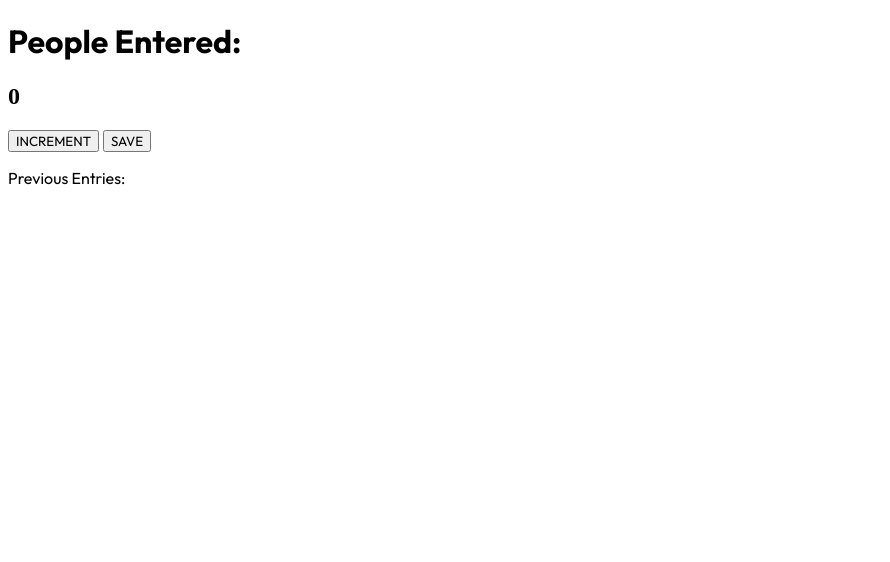
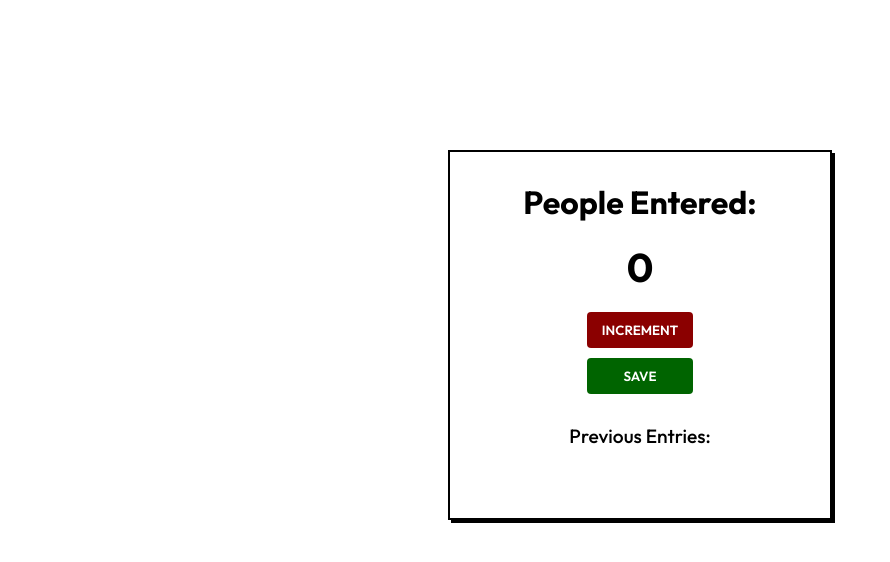
Before and after one commit to theuzomavictor/Attendance-counter-app, a plain HTML site: page index.html in a window 1280 px wide. Shown: the whole page, without its empty margins (0-890 px from the left). Drawn offline with Linux system fonts and the light colour scheme.

Commit message:
Add styles
Minimal styles added to improve the app and make it appealling for desktop view

```diff
--- a/index.html
+++ b/index.html
@@ -11,11 +11,16 @@
         <div class="content">
             <h1>People Entered:</h1>
             <h2 id="count-el">0</h2>
-            <button id="increment-btn" onclick="incrementCount()">INCREMENT</button>
-            <button id="save-btn" onclick="save()">SAVE</button>
+            <div class="but">
+                <button id="increment-btn" onclick="incrementCount()">INCREMENT</button>
+                <br>
+                <button id="save-btn" onclick="save()">SAVE</button>
+            </div>
             <p id="save-el">Previous Entries: </p>
         </div>
     </div>
+
+
     <script src="script.js"></script>
 </body>
 </html>
--- a/styles.css
+++ b/styles.css
@@ -1,5 +1,70 @@
 @import url('https://fonts.googleapis.com/css2?family=Outfit:wght@100..900&display=swap');
 
-h1, p, button {
+* {
+    margin: 0;
+    padding: 0;
+    box-sizing: border-box;
+}
+
+body {
+    display: flex;
+    justify-content: center;
+    align-items: center;
+    margin-top: 150px;
+}
+
+h1, h2, p, button {
     font-family: "Outfit", serif;
 }
+
+h1, h2 {
+    margin-bottom: 20px;
+}
+
+h2 {
+    font-size: 2.5rem;
+}
+
+p {
+    padding: 0px 40px;
+    margin-bottom: 40px;
+    margin-top: 20px;
+    font-size: 1.2rem;
+    font-weight: 500;
+}
+
+button {
+    margin-bottom: 10px;
+    padding: 5px 10px;
+}
+
+#increment-btn {
+    background-color: darkred;
+    border: none;
+    border-radius: 4px;
+    padding: 10px 15px;
+    color: #ffffff;
+    font-weight: 600;
+}
+
+#save-btn {
+    background-color: darkgreen;
+    border: none;
+    border-radius: 4px;
+    padding: 10px 36px;
+    color: #ffffff;
+    font-weight: 600;
+}
+
+.container {
+    width: 30%;
+    max-height: 100vh;
+    display: flex;
+    border: 2px solid black;
+    box-shadow: 3px 3px;
+}
+
+.content {
+    margin: 30px auto;
+    text-align: center;
+}
```
